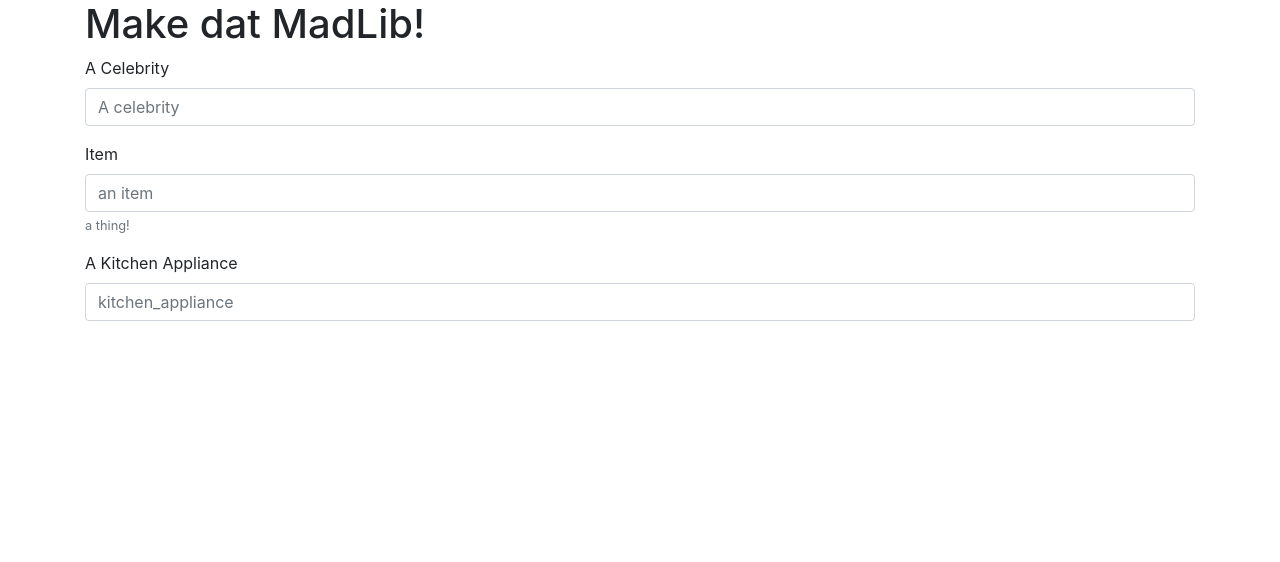
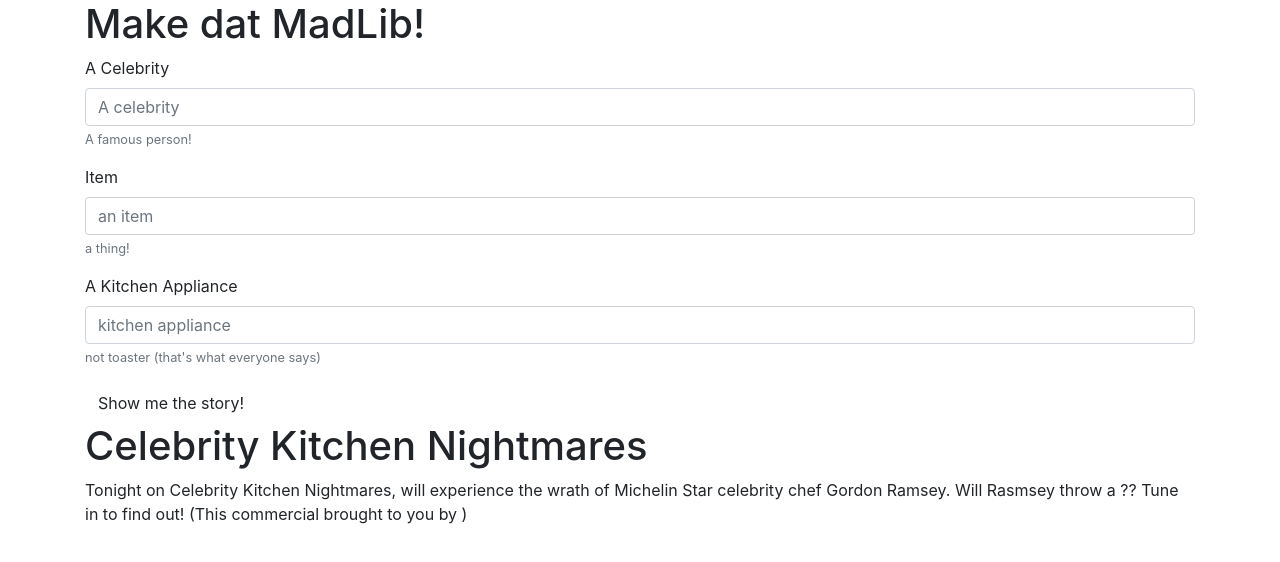
Before and after one commit to donnymays/madlibzz, a plain HTML site: page index.html in a window 1280 px wide. Drawn offline with Linux system fonts and the light colour scheme.

Commit message:
Finished html story
co-authored-by: Natalie Murphy <nataliemurphy500@gmail.com>

```diff
--- a/index.html
+++ b/index.html
@@ -11,11 +11,11 @@
   <div class="container">
     <h1>Make dat MadLib!</h1>
     <div>
-      <form id="formOne"></form>
+      <form id="formOne">
         <div class="form-group">
           <label for="person1">A Celebrity</label>
           <input id="person1" class="form-control" type="text" placeholder="A celebrity">
-        <small id="person1" class="form-text text-muted"></small>
+          <small id="person1" class="form-text text-muted">A famous person!</small>
         </div>
         <div class="form-group">
           <label for="item1">Item</label>
@@ -24,9 +24,22 @@
         </div>
         <div class="form-group">
           <label for="kitchen_appliance"> A Kitchen Appliance</label>
-        <input id="kitchen_appliance" class="form-control" type="text" placeholder="kitchen_appliance">
-        <small id="kitchen_appliance" class="form-text text-muted"></small>
+          <input id="kitchen_appliance" class="form-control" type="text" placeholder="kitchen appliance">
+          <small id="kitchen_appliance" class="form-text text-muted">not toaster (that's what everyone says)</small>
         </div>
+
+        <button type="submit" class="btn">Show me the story!</button>
+      </form>
+    </div>
+
+    <div id="story">
+      <h1>Celebrity Kitchen Nightmares</h1>
+      <p>
+        Tonight on Celebrity Kitchen Nightmares, <span class="person1"></span> will experience
+        the wrath of Michelin Star celebrity chef Gordon Ramsey.  Will Rasmsey
+        throw a <span class="item1"></span>?? Tune in to find out!
+        (This commercial brought to you by <span class="kitchen_appliance"></span>)
+      </p>
     </div>
 
   </div>
```
Lines whose indentation alone changed are shown as unchanged.
